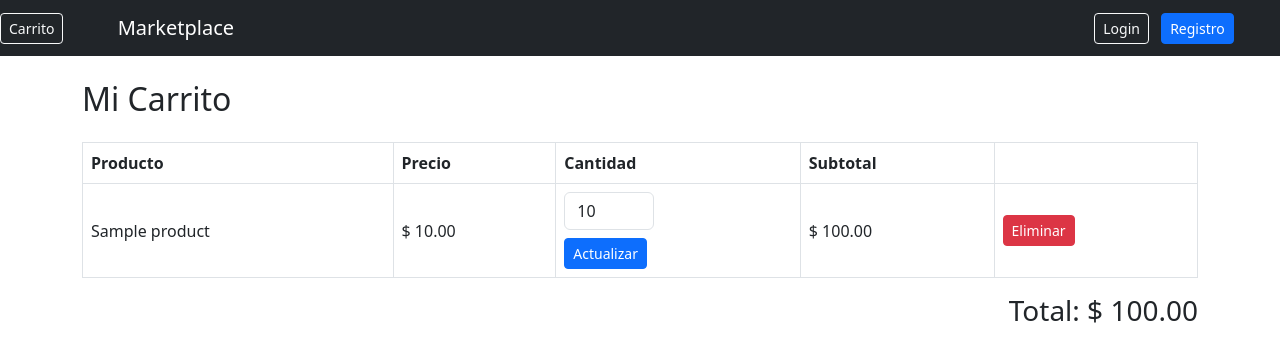
After one commit to Gutierrez-Jostin/Project_perfum, a Django app: template tianguis/templates/tianguis/cart_detail.html in a window 1280 px wide. The commit adds this page. Shown: the top 362 px of the page. Run offline with Django 5.2, Linux system fonts and the light colour scheme; the template is opened without the code that fills it: values that come from a table or form of the project are taken from there, others are empty; tables that the repository leaves empty hold one stand-in row (values such as "Sample post").

Commit message:
5to commmit

```diff
--- a/perfums/urls.py
+++ b/perfums/urls.py
@@ -19,5 +19,5 @@ from django.urls import path, include
 
 urlpatterns = [
     path('admin/', admin.site.urls),
-    path('', include('store.urls')),
+    path('', include('tianguis.urls')),
 ]
--- a/tianguis/models.py
+++ b/tianguis/models.py
@@ -74,6 +74,9 @@ class Cart(models.Model):
 
     def __str__(self):
         return f"Cart {self.id} - {self.user}"
+    @property
+    def total(self):
+        return sum(item.subtotal for item in self.cartitem_set.all())
 
 
 # =========================
@@ -92,3 +95,10 @@ class CartItem(models.Model):
 
     def __str__(self):
         return f"{self.product} x {self.quantity}"
+
+    @property
+    def subtotal(self):
+            return self.product.price * self.quantity
+
+    def __str__(self):
+            return f"{self.product} x {self.quantity}"
--- a/tianguis/templates/tianguis/base.html
+++ b/tianguis/templates/tianguis/base.html
@@ -10,6 +10,10 @@
 <body>
 
 <nav class="navbar navbar-expand-lg navbar-dark bg-dark">
+  <a href="{% url 'cart_detail' %}"
+     class="btn btn-outline-light btn-sm me-2">
+     Carrito
+  </a>
   <div class="container">
     <a class="navbar-brand" href="/">Marketplace</a>
 
--- /dev/null
+++ b/tianguis/templates/tianguis/cart_detail.html
@@ -0,0 +1,76 @@
+{% extends 'tianguis/base.html' %}
+
+{% block content %}
+
+<h2 class="mb-4">Mi Carrito</h2>
+
+{% if cart.cartitem_set.all %}
+
+<table class="table table-bordered align-middle">
+    <thead>
+        <tr>
+            <th>Producto</th>
+            <th>Precio</th>
+            <th>Cantidad</th>
+            <th>Subtotal</th>
+            <th></th>
+        </tr>
+    </thead>
+
+    <tbody>
+
+    {% for item in cart.cartitem_set.all %}
+        <tr>
+
+            <td>{{ item.product.name }}</td>
+
+            <td>$ {{ item.product.price }}</td>
+
+            <td>
+                <form method="POST"
+                      action="{% url 'update_cart_item' item.id %}">
+                    {% csrf_token %}
+
+                    <input type="number"
+                           name="quantity"
+                           value="{{ item.quantity }}"
+                           min="1"
+                           class="form-control"
+                           style="width:90px;">
+
+                    <button class="btn btn-sm btn-primary mt-2">
+                        Actualizar
+                    </button>
+                </form>
+            </td>
+
+            <td>
+                $ {{ item.subtotal }}
+            </td>
+
+            <td>
+                <a href="{% url 'remove_from_cart' item.id %}"
+                   class="btn btn-danger btn-sm">
+                    Eliminar
+                </a>
+            </td>
+
+        </tr>
+    {% endfor %}
+
+    </tbody>
+</table>
+
+<div class="text-end">
+    <h3>Total: $ {{ cart.total }}</h3>
+</div>
+
+{% else %}
+
+<div class="alert alert-info">
+    Tu carrito está vacío
+</div>
+
+{% endif %}
+
+{% endblock %}
--- a/tianguis/templates/tianguis/home.html
+++ b/tianguis/templates/tianguis/home.html
@@ -8,6 +8,12 @@
     {% for product in products %}
     <div class="col-md-4">
         <div class="card mb-4 shadow-sm">
+            {% if user.is_authenticated %}
+                <a href="{% url 'add_to_cart' product.id %}"
+                   class="btn btn-success mt-3">
+                   Agregar al carrito
+                </a>
+            {% endif %}
             <div class="card-body">
                 <h5>{{ product.name }}</h5>
                 <p>{{ product.description|truncatechars:80 }}</p>
--- a/tianguis/urls.py
+++ b/tianguis/urls.py
@@ -16,4 +16,11 @@
     path('products/create/', views.product_create, name='product_create'),
     path('products/<uuid:pk>/edit/', views.product_update, name='product_update'),
     path('products/<uuid:pk>/delete/', views.product_delete, name='product_delete'),
+
+    # Cart
+    path('cart/', views.cart_detail, name='cart_detail'),
+    path('cart/add/<uuid:product_id>/', views.add_to_cart, name='add_to_cart'),
+    path('cart/remove/<uuid:item_id>/', views.remove_from_cart, name='remove_from_cart'),
+    path('cart/update/<uuid:item_id>/', views.update_cart_item, name='update_cart_item'),
+
 ]
```
Also changed, not shown: tianguis/views.py (+72 -1 lines).
